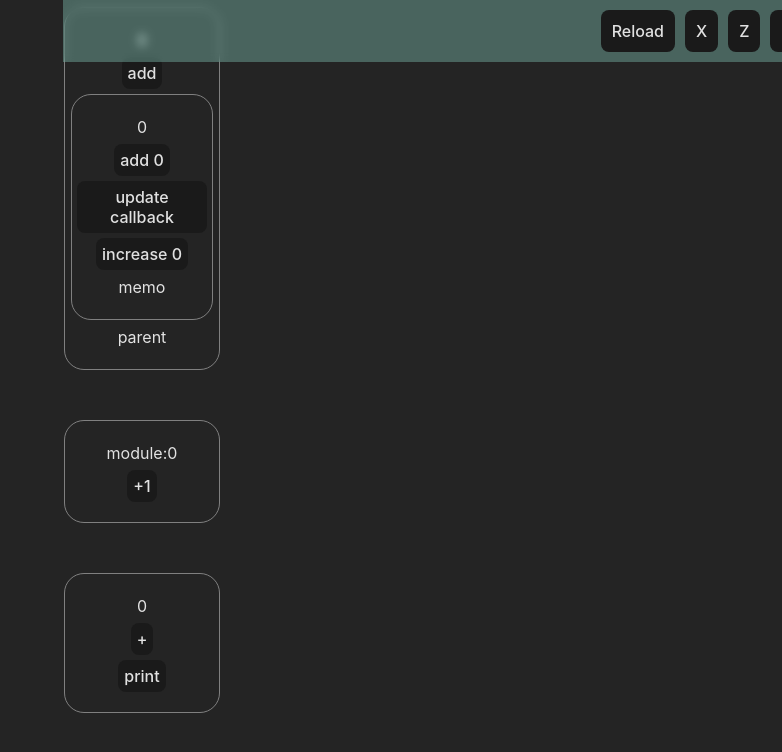
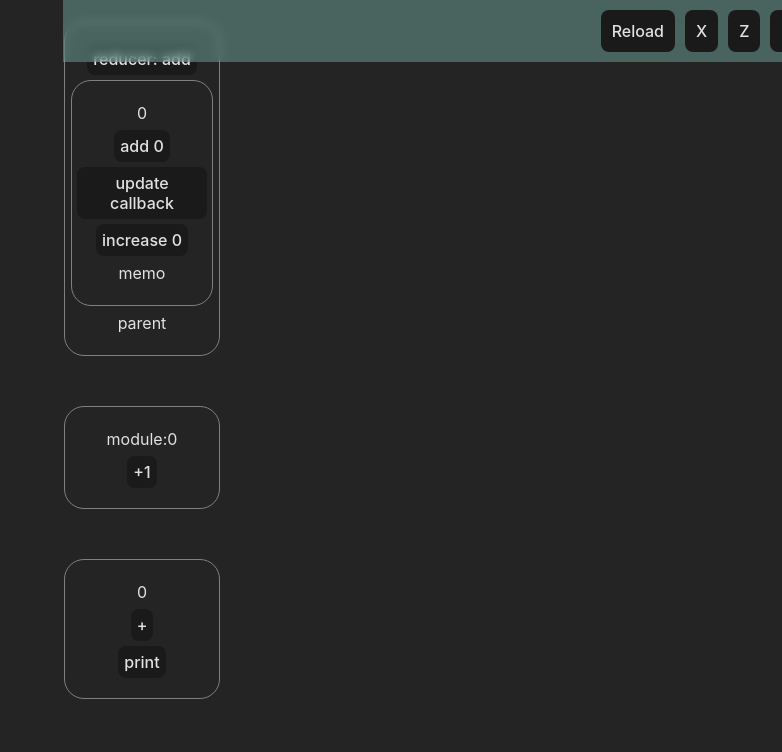
Before and after one commit to Merzaad/learning_react, a React (Vite) app: page /y in a window 1280 px wide. Shown: the top 752 px of the page, without its empty margins (498-1280 px from the left). Built offline with nearby package versions, Linux system fonts and the light colour scheme.

Commit message:
useReducer

```diff
--- a/src/components/y/index.tsx
+++ b/src/components/y/index.tsx
@@ -3,16 +3,16 @@ import { increaseModuleValue, moduleValue } from '../../modules/module'
 import Button from './button'
 import './index.css'
 
-type Reducer = (state: number, action: { type: string }) => number
+type Reducer = (state: any[], action: { type: string; payload: any }) => any[]
 
-const reducer: React.Reducer<number, React.ReducerAction<Reducer>> = (state, action) => {
+const reducer: React.Reducer<any[], React.ReducerAction<Reducer>> = (state, action) => {
   if (action.type === 'add') {
-    return state + 1
+    return [...state, action.payload]
   }
   return state
 }
 export default function Y() {
-  const [state, dispatch] = React.useReducer(reducer, 0)
+  const [state, dispatch] = React.useReducer(reducer, [])
   const [staled, setStaled] = React.useState(0)
   const testStale = 1 + staled
   const testLocalstorageStale = localStorage.getItem('stale') || 0
@@ -28,11 +28,12 @@ export default function Y() {
   React.useEffect(() => {
     localStorage.setItem('stale', String(staled))
   }, [staled])
+  const onAddReducerClick = () => dispatch({ type: 'add', payload: 'x' })
   return (
     <div className="y">
       <div className="box">
         {state}
-        <button onClick={() => dispatch({ type: 'add' })}>add</button>
+        <button onClick={onAddReducerClick}>reducer: add</button>
         <div className="box">{preventReRender}</div>
         parent
       </div>
```
